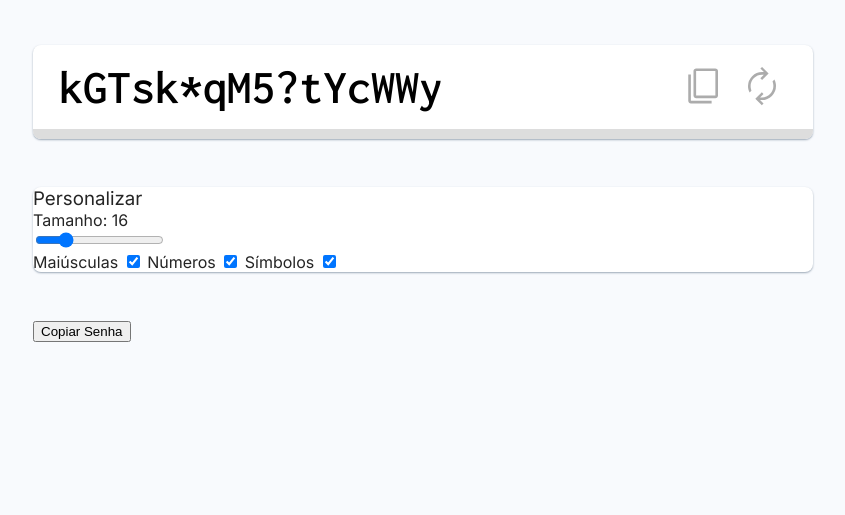
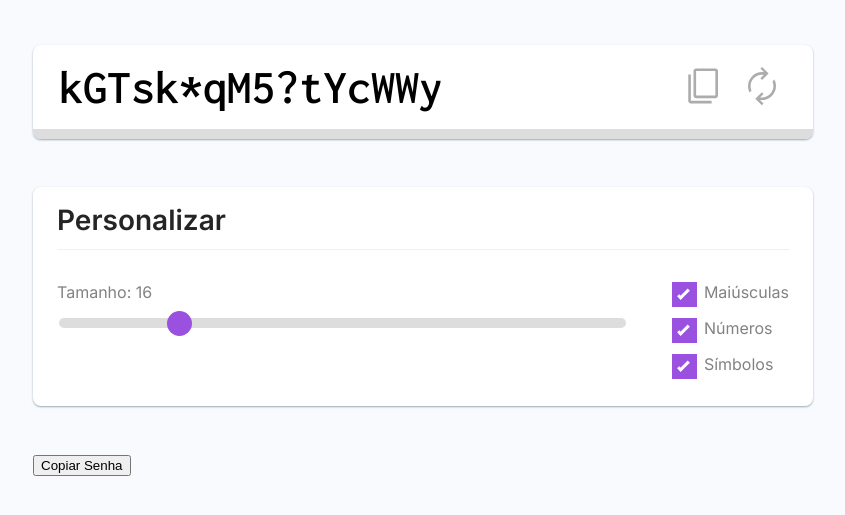
Before and after one commit to EduardoMichetti/DSam_Gerador-de-senha, a plain HTML site: page index.html in a window 1280 px wide. Shown: the part 119-634 px from the top of the page, without its empty margins (217-1062 px from the left). Drawn offline with Linux system fonts and the light colour scheme.

Commit message:
Formatando os controles
Formatando a parte de customizar a senha.

```diff
--- a/index.html
+++ b/index.html
@@ -23,7 +23,7 @@
             </p>
         </section>
 
-        <section class="box">
+        <section class="box conteudo">
             <div class="senha">
                 <div class="senhaTexto">
                     <!-- Text Input -->
@@ -45,9 +45,9 @@
             </div>
         </section>
 
-        <section class="box 2">
+        <section class="box customizar">
             <h3 class="titulo">Personalizar</h3>
-            <div class="acao">
+            <div class="acoes">
                 <div class="senhaTamanho">
                     <p>Tamanho: <span class="textoTamanho">16</span></p>
                     <!-- Barra deslizante -->
@@ -55,6 +55,7 @@
                         type="range"
                         name="senha-tamanho"
                         id="input_senhaRange"
+                        class="slider"
                         value="16"
                         min="4"
                         max="64"
--- a/style.css
+++ b/style.css
@@ -24,7 +24,7 @@ main{
     color: #828282;
 }
 /*-------------------------------------------*/
-.box {
+.box{
     background: #fff; /*cor branca*/
     box-shadow: 0 1px 2px rgba(132, 148, 165, 0.8);/*rgba sãs as cores mais alpha que significa porcentagem da transparência*/
     border-radius: 8px;
@@ -85,6 +85,107 @@ main{
 .indicadorSeguranca .barra.safe{
     background-color: #27ae60;
 }
-
-
-/*-------------------------------------------*/
+/* ------------------------------------------- */
+.customizar {
+    padding: 1rem 1.5rem;
+}
+.customizar .titulo{
+    border-bottom: 1px solid #f0f0f0; /* o traço que fica abaixo do título */
+    padding-bottom: 0.75rem; /* espaçamento do traço */
+    margin-bottom: 2rem; /* espaçamento depois do traço */
+    font-size: 1.75rem;
+    font-weight: bold;
+}
+.customizar .acoes{
+    display: flex;
+    gap: 3rem;
+    color: #828282
+}
+.customizar .senhaTamanho{
+    flex: 1; /* espaçar a barra deslizante o máximo possivel*/
+}
+.customizar .senhaTamanho .slider{
+    appearance: none;
+    -webkit-appearance: none;
+    height: 10px;
+    background: #dddddd;
+    outline:none;
+    border-radius: 8px;
+    width: 100%;
+    opaticty: 0.7;
+    transition: opacity 0.2s;
+    margin-top: 1rem;
+}
+.customizar .senhaTamanho .slider:hover{/* customizando bola do slider */
+    opacity: 1; /* quando passa o mouse por cima */
+}
+.customizar .senhaTamanho .slider::-webkit-slider-thumb{/* customizando bola do slider */
+    /* webkit para atender navegadores que usam o rendereizador do goole (chrome,ie,edge) */
+    -webkit-appearance: none;
+    appearance: none;
+    width: 25px;
+    height: 25px;
+    border-radius: 25px;
+    background: #9b51e0;
+    cursor: pointer;
+}
+.customizar .senhaTamanho .slider::-moz-range-thumb {/* customizando bola do slider */
+    /* moz para atender navegadores o rendereizador da mozila (firefox)*/
+    width: 25px;
+    height: 25px;
+    border-radius: 25px;
+    background: #9b51e0;
+    cursor: pointer;
+}
+.checkboxContainer{
+    display: block; /* para criar um bloco (label + checkbox)*/
+    position: relative; /* para ficar um abaixo do outro */
+    padding-left: 2rem;
+    margin-bottom: 1rem;
+    cursor: pointer; /* mudar o cursor para o que ta dentro do bloco */
+    -webkit-user-select: none;
+    -moz-user-select: none;
+    -ms-user-select: none;
+    user-select: none;
+}
+.checkboxContainer input{ /* para esconder o checkbox */
+    /* checkbox nao aceita trabalhar com propriedades, então vamos criar um span para fazer o papel dele depois */
+    position: absolute;
+    height: 0;
+    width: 0;
+    opacity: 0;
+    cursor: pointer;
+}
+.checkboxContainer .checkmark{
+    position: absolute;
+    top: 0;
+    left: 0;
+    height: 25px;
+    width:25px;
+    background-color: #dddddd;
+    transition: all 0.2;
+}
+.checkboxContainer:hover input ~ .checkmark{
+    /* se tiver vazio vai colorir de cinza */
+    background-color: #cccccc;
+}
+.checkboxContainer input:checked ~ .checkmark{
+    /* se tiver vazio vai colorir de roxo */
+    background-color: #9b51e0;
+}
+.checkboxContainer .checkmark:after{
+    /* simular uma seta de checado no checkbox */
+    content: "";
+    display: none;
+    position: absolute;
+    left: 9px;
+    top: 5px;
+    width: 5px;
+    height: 13px;
+    border: solid white;
+    border-width: 0 3px 3px 0;
+    transform: rotate(45deg);
+}
+.checkboxContainer input:checked ~ .checkmark:after{
+    display:block;
+}
```
